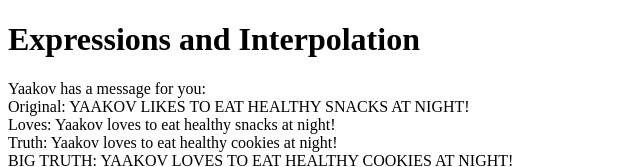
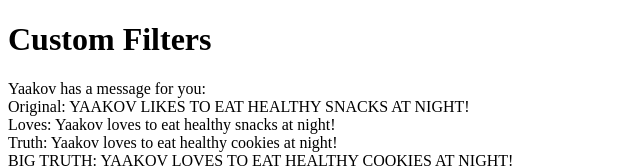
Before and after one commit to Seandor/TempWareHouse, a plain HTML site: page lesson07/index.html in a window 1280 px wide. Shown: the top 167 px of the page, without its empty margins (0-640 px from the left). Drawn offline with Linux system fonts and the light colour scheme.

Commit message:
Update index.html

```diff
--- a/lesson07/index.html
+++ b/lesson07/index.html
@@ -4,10 +4,10 @@
 	<meta charset="utf-8">
 	<script src="angular.min.js"></script>
 	<script src="app.js"></script>
-	<title>Expressions and Interpolation</title>
+	<title>Custom Filters</title>
 </head>
 <body>
-	<h1>Expressions and Interpolation</h1>
+	<h1>Custom Filters</h1>
 	<div ng-controller="MsgController">
 		{{name}} has a message for you: <br>
 		Original: {{sayMessage()}} <br>
```
